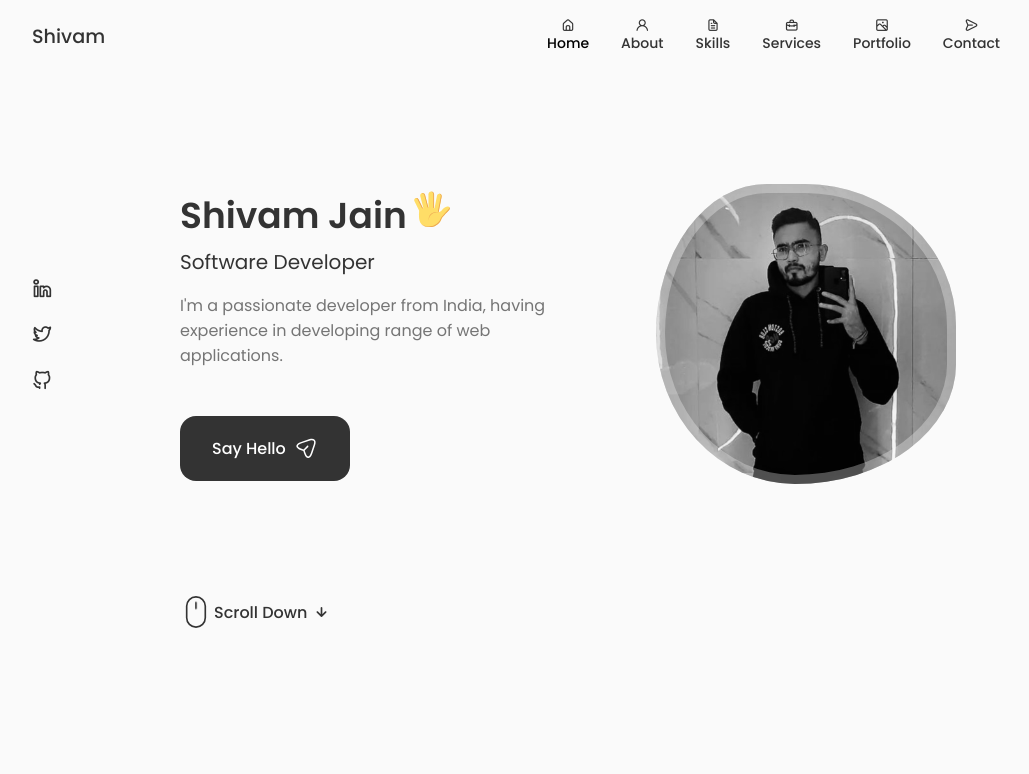
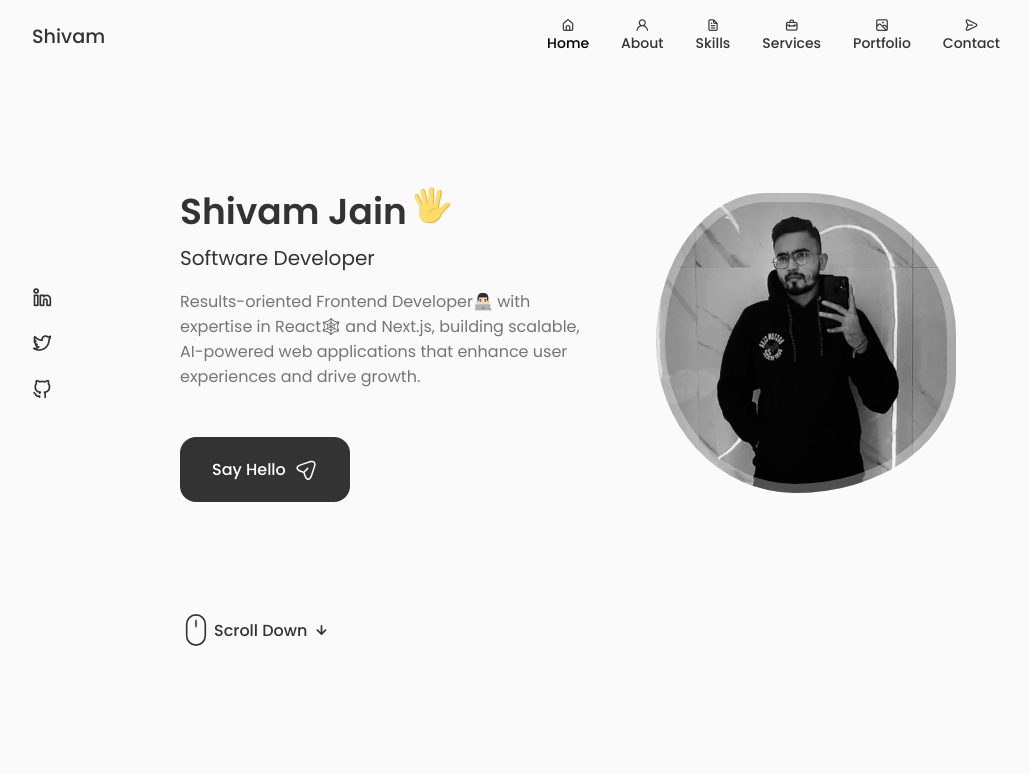
Before and after one commit to Shivamjain2204/Portfolio, a React (Create React App) app: page / in a window 1280 px wide. Shown: the top 774 px of the page, without its empty margins (124-1153 px from the left). Built offline with nearby package versions, Linux system fonts and the light colour scheme.

Commit message:
Introduction Data updated

```diff
--- a/src/components/home/Data.jsx
+++ b/src/components/home/Data.jsx
@@ -57,7 +57,9 @@ const Data = () => {
         </h1>
 
         <h3 className="home__subtitle">Software Developer</h3>
-        <p className="home__description">I'm a passionate developer from India, having experience in developing range of web applications.</p>
+        <p className="home__description">
+          Results-oriented Frontend Developer👨🏻‍💻 with expertise in React🕸️ and Next.js, building scalable, AI-powered web applications that enhance user experiences and drive growth.
+        </p>
 
         <a href="#contact" className="button button--flex">
             Say Hello
```
